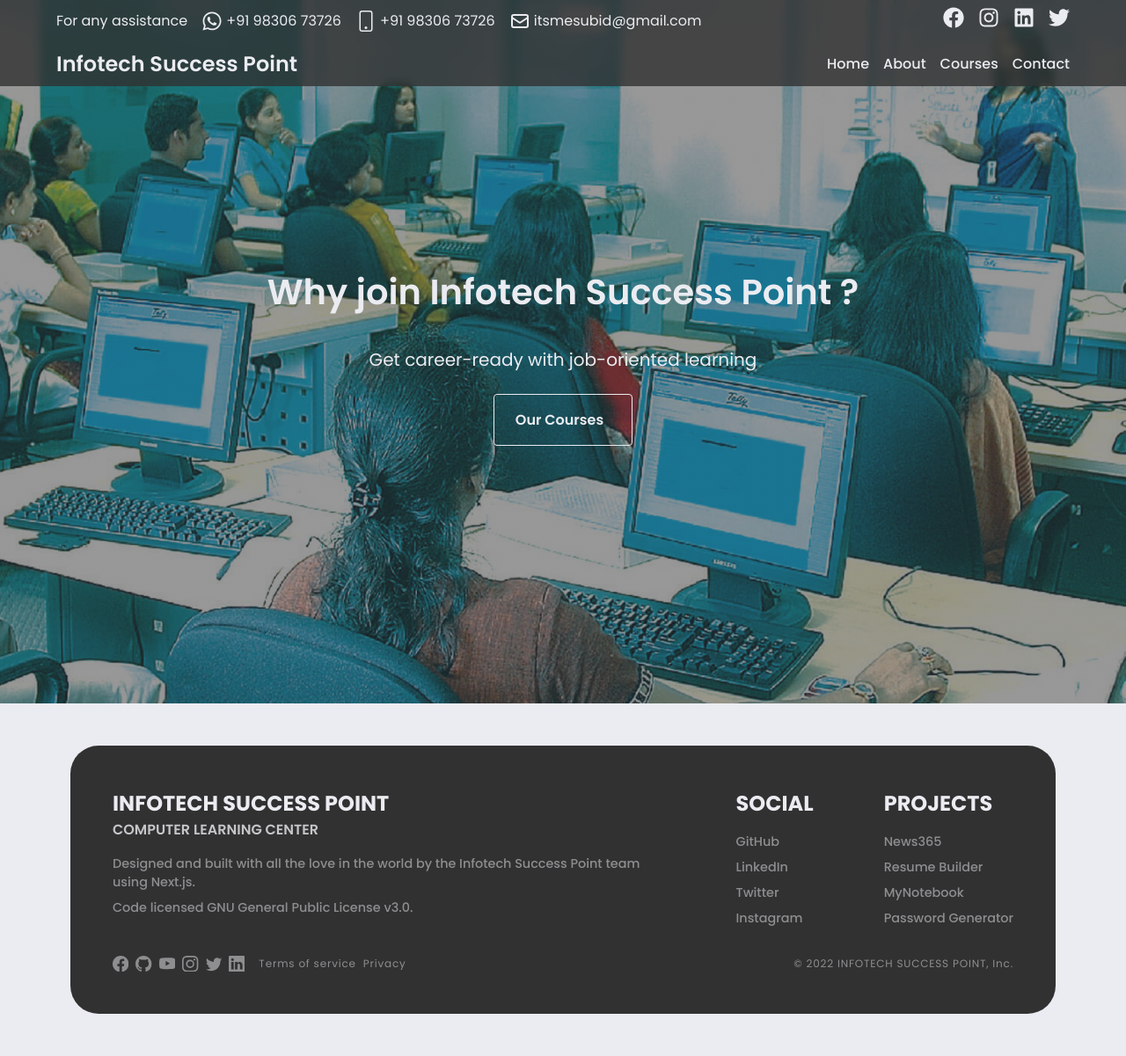
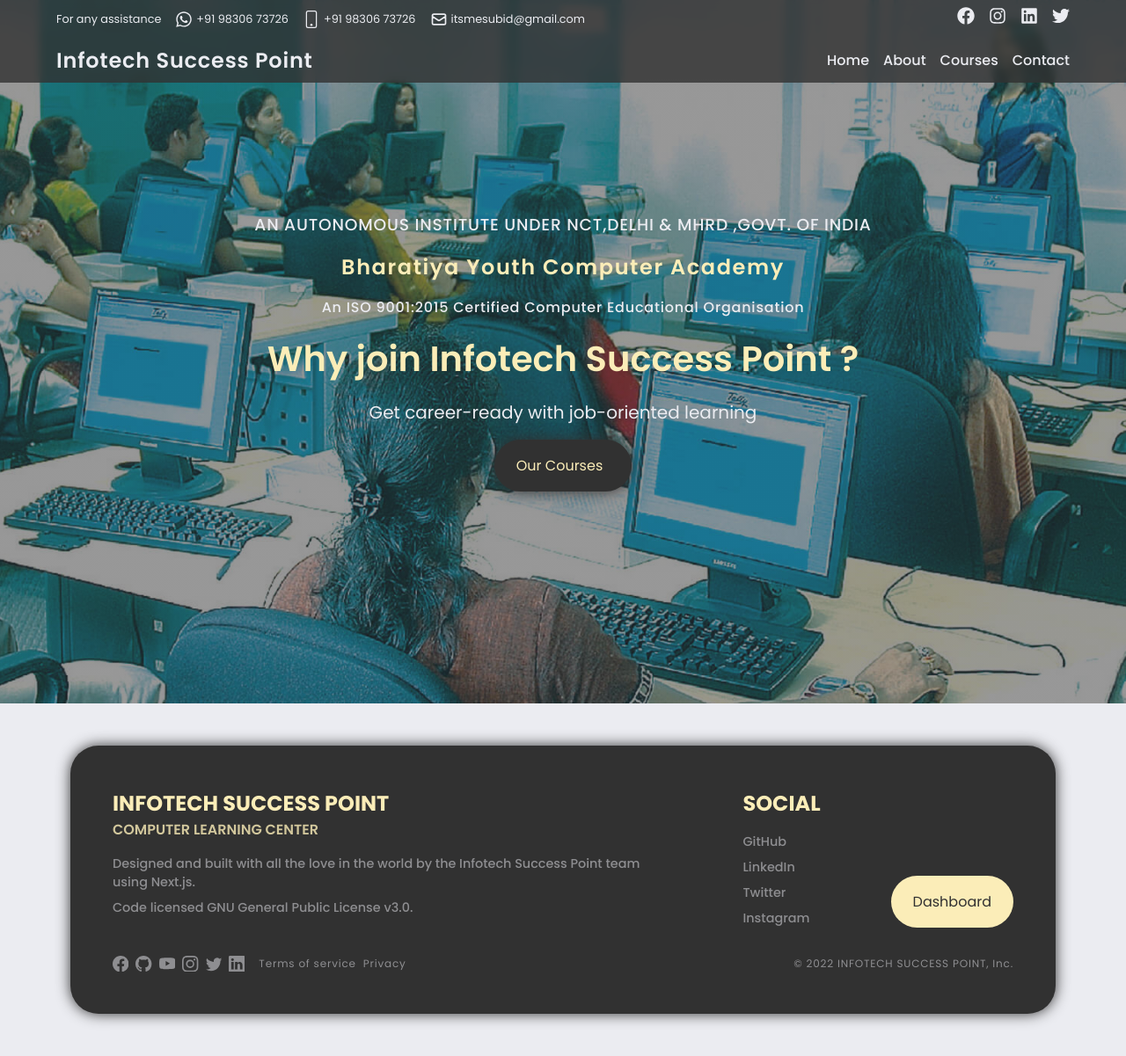
Before and after one commit to itsme-Subid/Infotech-Success-Point, a Next.js app: page / in a window 1280 px wide. Shown: the whole page at 88% size. Built offline with nearby package versions, Linux system fonts and the light colour scheme.

Commit message:
Update `UI`

```diff
--- a/components/Course.tsx
+++ b/components/Course.tsx
@@ -23,8 +23,9 @@
       text-align: center;
     }
     & .courseDetails {
+      width: 100%;
       display: flex;
-      justify-content: center;
+      justify-content: space-between;
       align-items: center;
       gap: 1rem;
       & span {
@@ -36,7 +37,7 @@
         flex-direction: column;
       }
     }
-    & .description{
+    & .description {
       text-align: justify;
     }
   }
--- a/components/Footer.tsx
+++ b/components/Footer.tsx
@@ -7,6 +7,7 @@
   BsTwitter,
   BsYoutube,
 } from "react-icons/bs";
+import Link from "next/link";
 
 const FooterElement = styled.footer`
   background-color: rgb(var(--dark-color));
@@ -15,6 +16,7 @@
   border-radius: 2rem;
   text-align: center;
   transition: 0.15s;
+  box-shadow: 0 0 1rem rgb(var(--dark-color));
   & .row {
     margin-bottom: 2rem;
     display: flex;
@@ -37,12 +39,12 @@
         flex-direction: column;
         & h2 {
           font-size: 1.5rem;
-          color: rgb(var(--light-color));
+          color: rgb(var(--primary-color));
           text-transform: uppercase;
         }
         & span {
           font-size: 1rem;
-          color: rgb(var(--light-color), 0.8);
+          color: rgb(var(--primary-color), 0.8);
           text-transform: uppercase;
           font-weight: 600;
         }
@@ -62,11 +64,31 @@
             white-space: nowrap;
             font-weight: 500;
             &:hover {
-              color: rgb(var(--light-color), 0.8);
+              color: rgb(var(--primary-color), 0.8);
             }
             &.description {
               white-space: normal;
             }
+          }
+        }
+      }
+      &.dashboard {
+        justify-content: end;
+        & a {
+          display: flex;
+          align-items: center;
+          justify-content: center;
+          gap: 0.5rem;
+          padding: 1rem 1.5rem;
+          border: 1px solid transparent;
+          border-radius: 5rem;
+          color: rgb(var(--dark-color));
+          background-color: rgb(var(--primary-color));
+          font-size: 1rem;
+          cursor: pointer;
+          transition: 0.15s;
+          &:hover {
+            box-shadow: 0 0 0.5rem rgb(var(--primary-color));
           }
         }
       }
@@ -92,7 +114,7 @@
         gap: 0.5rem;
         font-size: 1.15rem;
         & svg:hover {
-          color: rgb(var(--light-color), 0.8);
+          color: rgb(var(--primary-color), 0.8);
         }
       }
       & .others {
@@ -101,7 +123,7 @@
         align-items: center;
         gap: 0.5rem;
         & span:hover {
-          color: rgb(var(--light-color), 0.8);
+          color: rgb(var(--primary-color), 0.8);
         }
       }
     }
@@ -173,50 +195,8 @@
               </ul>
             </div>
           </div>
-          <div className="col">
-            <div className="col-header">
-              <h2>Projects</h2>
-            </div>
-            <div className="col-body">
-              <ul>
-                <li>
-                  <a
-                    href="https://news365-itsme-subid.vercel.app/"
-                    target="_blank"
-                    rel="noopener noreferrer"
-                  >
-                    News365
-                  </a>
-                </li>
-                <li>
-                  <a
-                    href="https://resume-builder-itsme-subid.vercel.app/"
-                    target="_blank"
-                    rel="noopener noreferrer"
-                  >
-                    Resume Builder
-                  </a>
-                </li>
-                <li>
-                  <a
-                    href="https://itsme-subid.github.io/MyNotebook/"
-                    target="_blank"
-                    rel="noopener noreferrer"
-                  >
-                    MyNotebook
-                  </a>
-                </li>
-                <li>
-                  <a
-                    href="https://itsme-subid.github.io/Password-Generator/"
-                    target="_blank"
-                    rel="noopener noreferrer"
-                  >
-                    Password Generator
-                  </a>
-                </li>
-              </ul>
-            </div>
+          <div className="col dashboard">
+            <Link href="/">Dashboard</Link>
           </div>
         </div>
         <div className="credits">
--- a/components/Header.tsx
+++ b/components/Header.tsx
@@ -19,16 +19,20 @@
   width: 90%;
   margin-inline: auto;
   color: rgba(var(--light-color));
-  .assist {
+  & .assist {
     display: flex;
     align-items: center;
     justify-content: center;
     gap: 1rem;
-    .contact-detail {
+    font-size: 0.8rem;
+    & .contact-detail {
       display: flex;
       align-items: center;
       justify-content: center;
       gap: 0.25rem;
+      & svg {
+        font-size: 1.25rem;
+      }
     }
   }
   & .social {
@@ -38,8 +42,11 @@
     gap: 1rem;
     a {
       transition: 0.15s;
+      & svg {
+        font-size: 1.25rem;
+      }
       &:hover {
-        color: rgba(var(--light-color), 0.5);
+        color: rgba(var(--primary-color));
       }
     }
   }
@@ -60,15 +67,11 @@
     gap: 0.5rem;
     font-size: 1.5rem;
     font-weight: 600;
+    letter-spacing: 0.05rem;
     transition: 0.15s;
     cursor: pointer;
     &:hover {
-      & .ant-space-item {
-        color: rgba(var(--light-color), 0.5);
-      }
-      & svg {
-        color: rgba(var(--light-color), 0.5);
-      }
+      color: rgba(var(--primary-color), 0.5);
     }
   }
   & .menu {
@@ -89,7 +92,7 @@
         position: relative;
         cursor: pointer;
         &:hover {
-          color: rgba(var(--light-color), 0.5);
+          color: rgba(var(--primary-color), 0.5);
         }
       }
     }
@@ -113,7 +116,7 @@
         <div className="assist">
           <p>For any assistance</p>
           <div className="contact-detail whatsapp">
-            <FaWhatsapp size="1.5rem" />
+            <FaWhatsapp />
             <a
               href="https://wa.me/918902175210"
               target="_blank"
@@ -123,13 +126,13 @@
             </a>
           </div>
           <div className="contact-detail phone">
-            <BsPhone size="1.5rem" />
+            <BsPhone />
             <a href="tele:+918902175210" target="_self" rel="noreferrer">
               +91 98306 73726
             </a>
           </div>
           <div className="contact-detail email">
-            <HiOutlineMail size="1.5rem" />
+            <HiOutlineMail />
             <a
               href="mailto:itsmesubid@gmail.com"
               target="_blank"
@@ -145,28 +148,28 @@
             target="_blank"
             rel="noreferrer"
           >
-            <FaFacebook size="1.5rem" />
+            <FaFacebook />
           </a>
           <a
             href="https://www.instagram.com/itsmesubid"
             target="_blank"
             rel="noreferrer"
           >
-            <FaInstagram size="1.5rem" />
+            <FaInstagram />
           </a>
           <a
             href="https://www.linkedin.com/in/itsmesubid"
             target="_blank"
             rel="noreferrer"
           >
-            <FaLinkedin size="1.5rem" />
+            <FaLinkedin />
           </a>
           <a
             href="https://www.twitter.com/itsmesubid"
             target="_blank"
             rel="noreferrer"
           >
-            <FaTwitter size="1.5rem" />
+            <FaTwitter />
           </a>
         </div>
       </Alert>
--- a/pages/_app.tsx
+++ b/pages/_app.tsx
@@ -22,6 +22,7 @@
   --primary-text-color: 233, 196, 151;
   --secondary-color: 86, 60, 40;
   --white-color: 255, 255, 255;
+  scroll-behavior: smooth;
   overflow-x: hidden;
 }
 * {
@@ -35,7 +36,6 @@
   background: rgba(var(--light-color), 1);
   color: rgba(var(--dark-color), 1);
   overflow-x: hidden;
-  scroll-behavior: smooth;
   transition: all 0.15s ease;
 }
 .container {
@@ -81,7 +81,7 @@
 
 export default function App({ Component, pageProps }: AppProps) {
   return (
-    <Suspense fallback={<Loading />}>
+    <>
       <Head>
         <title>Infotech Success Point</title>
         <meta name="description" content="Generated by create next app" />
@@ -89,13 +89,15 @@
         <link rel="icon" href="/favicon.ico" />
       </Head>
       <div className={poppins.variable}>
+        <GlobalStyle />
         <motion.div variants={container} initial="hidden" animate="show">
-          <GlobalStyle />
-          <Header />
-          <Component {...pageProps} />
-          <Footer />
+          <Suspense fallback={<Loading />}>
+            <Header />
+            <Component {...pageProps} />
+            <Footer />
+          </Suspense>
         </motion.div>
       </div>
-    </Suspense>
+    </>
   );
 }
--- a/pages/index.tsx
+++ b/pages/index.tsx
@@ -19,15 +19,25 @@
     url(${bg.src}) no-repeat center center/cover;
   color: rgb(var(--light-color));
   text-align: center;
-  h1 {
+  & h1 {
     font-size: 2.5rem;
     font-weight: 600;
-    margin-block: 0.5rem;
+    color: rgb(var(--primary-color));
   }
-  p {
+  & h2 {
+    font-size: 1.5rem;
+    font-weight: 600;
+    letter-spacing: 0.1rem;
+    color: rgb(var(--primary-color));
+  }
+  & h3,
+  h4 {
+    font-weight: 500;
+    letter-spacing: 0.05rem;
+  }
+  & p {
     font-size: 1.25rem;
     font-weight: 400;
-    margin-block: 0.5rem;
   }
   & a {
     transition: 0.15s;
@@ -37,14 +47,14 @@
       justify-content: center;
       gap: 0.5rem;
       padding: 1rem 1.5rem;
-      border: 1px solid rgb(var(--light-color));
-      border-radius: 0.25rem;
-      color: rgb(var(--light-color));
-      background-color: transparent;
+      border: 1px solid transparent;
+      border-radius: 5rem;
+      color: rgb(var(--primary-color));
+      background-color: rgb(var(--dark-color));
       font-size: 1rem;
-      font-weight: 600;
       cursor: pointer;
       transition: 0.15s;
+      box-shadow: 0 0 1rem rgb(var(--dark-color));
       & svg {
         transition: 0.15s;
         scale: 0;
@@ -74,6 +84,9 @@
         <link rel="icon" href="/favicon.ico" />
       </Head>
       <Main>
+        <h3>AN AUTONOMOUS INSTITUTE UNDER NCT,DELHI & MHRD ,GOVT. OF INDIA</h3>
+        <h2>Bharatiya Youth Computer Academy</h2>
+        <h4>An ISO 9001:2015 Certified Computer Educational Organisation</h4>
         <h1>Why join Infotech Success Point ?</h1>
         <p>Get career-ready with job-oriented learning</p>
         <Link href="/courses">
```
